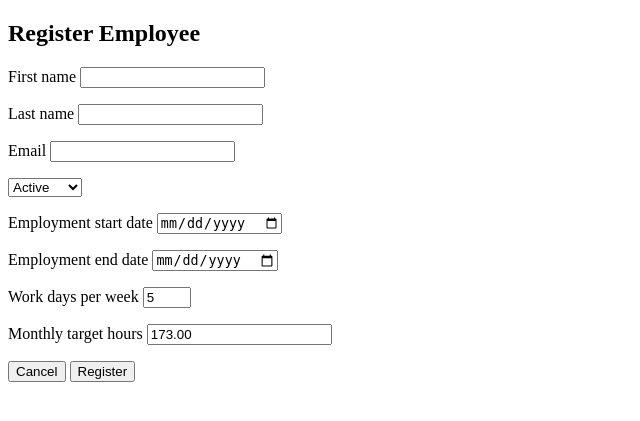
After one commit to minhunpam/parks-employee-management-system-web-app, a Django app: template src/frontend/templates/employees/employee-registration.html in a window 1280 px wide. The commit adds this page. Shown: the top 421 px of the page, without its empty margins (0-640 px from the left). Run offline with Django 5.2, Linux system fonts and the light colour scheme; the template is opened without the code that fills it, so the values that code supplies are empty.

Commit message:
- Restructure the frontend a bit to separate dashboard page and   registration page - Add some more validation for better UX

```diff
--- a/src/backend/employees/urls.py
+++ b/src/backend/employees/urls.py
@@ -2,12 +2,14 @@ from django.urls import path
 
 from .views import (
     employee_dashboard,
-    register_employee,
+    employee_register,
+    register,
 )
 
 app_name = "employees"
 
 urlpatterns = [
     path("dashboard/", employee_dashboard, name="employee-dashboard",),
-    path("register-employee/", register_employee, name="register-employee",),
+    path("employee-register/", employee_register, name="employee-register",),
+    path("register/", register, name="register",),
 ]
--- a/src/frontend/static/employees/employee-registration.js
+++ b/src/frontend/static/employees/employee-registration.js
@@ -1,15 +1,17 @@
 import { csrfToken } from "../common.js";
 
-const employeeDashboardPage = document.querySelector("#employee-dashboard-page");
-const employeeRegistrationUrl = employeeDashboardPage.dataset.employeeRegistrationUrl;
+const employeeRegistrationPage = document.querySelector("#employee-registration-page");
+const employeeDashboardUrl = employeeRegistrationPage.dataset.employeeDashboardUrl;
+const employeeRegistrationUrl = employeeRegistrationPage.dataset.employeeRegistrationUrl;
 
-const registerEmployeeButton = document.querySelector("#register-employee-button");
-const modal = document.querySelector("#employee-registration-modal");
 const form = document.querySelector("#employee-registration-form");
-const cancelButton = document.querySelector("#cancel-registration-button");
 
+const email = document.querySelector("#email");
 const employmentStartDate = document.querySelector("#employment-start-date");
 const employmentEndDate = document.querySelector("#employment-end-date");
+
+const cancelButton = document.querySelector("#cancel-registration-button");
+const employeeRegistrationStatus = document.querySelector("#employee-registration-status");
 
 const today = new Date();
 
@@ -53,12 +55,8 @@ employmentEndDate.addEventListener("change", () => {
   employmentEndDate.reportValidity();
 });
 
-registerEmployeeButton.addEventListener("click", () => {
-  modal.showModal();
-});
-
 cancelButton.addEventListener("click", () => {
-  modal.close();
+  window.location.assign(employeeDashboardUrl);
 });
 
 async function registerEmployee(payload) {
@@ -85,12 +83,14 @@ form.addEventListener("submit", async (event) => {
 
   try {
     result = await registerEmployee(payload);
-    console.log(result.result.message);
+    const errorObj = result.result.error;
+
+    if (errorObj.email) {
+      email.setCustomValidity(errorObj.email.join(" "));
+      email.reportValidity();
+    }
+
   } catch (error) {
-    console.log(error);
-    return;
+    employeeRegistrationStatus.textContent = "Something wrong happened and the developer has caught this!";
   }
-
-  modal.close();
-  form.reset();
 });
--- /dev/null
+++ b/src/frontend/templates/employees/employee-registration.html
@@ -0,0 +1,67 @@
+<!DOCTYPE html>
+<html lang="en">
+<head>
+    <meta charset="UTF-8">
+    <meta name="viewport" content="width=device-width, initial-scale=1.0">
+    <title>Employee Dashboard</title>
+
+    {% load static %}
+    <script type="module" src="{% static 'employees/employee-registration.js' %}"></script>
+</head>
+<body>
+    <header>
+    </header>
+    <main>
+        <div
+            id="employee-registration-page"
+            data-employee-dashboard-url="{% url 'employees:employee-dashboard' %}"
+            data-employee-registration-url="{% url 'employees:register' %}"
+        ></div>
+
+        <form id="employee-registration-form">
+            {% csrf_token %}
+            <h2>Register Employee</h2>
+            <p>
+                <label for="first-name">First name</label>
+                <input id="first-name" name="first_name" type="text" required>
+            </p>
+            <p>
+                <label for="last-name">Last name</label>
+                <input id="last-name" name="last_name" type="text" required>
+            </p>
+            <p>
+                <label for="email">Email</label>
+                <input id="email" name="email" type="email" required>
+            </p>
+            <p>
+                <label for="working-status">
+                <select id="working-status", name="working_status">
+                    <option value="active">Active</option>
+                    <option value="archived">Archived </option>
+                </select>
+            </p>
+            <p>
+                <label for="employment-start-date">Employment start date</label>
+                <input id="employment-start-date" name="employment_start_date" type="date" required>
+            </p>
+            <p>
+                <label for="employment-end-date">Employment end date</label>
+                <input id="employment-end-date" name="employment_end_date" type="date">
+            </p>
+            <p>
+                <label for="work-days-per-week">Work days per week</label>
+                <input id="work-days-per-week" name="work_days_per_week" type="number" min="1" max="7" value="5" required>
+            </p>
+            <p>
+                <label for="monthly-target-hours">Monthly target hours</label>
+                <input id="monthly-target-hours" name="monthly_target_hours" type="number" min="0" step="0.01" value="173.00" required>
+            </p>
+            <div>
+                <button id="cancel-registration-button" type="button">Cancel</button>
+                <button type="submit">Register</button>
+            </div>
+            <p id="employee-registration-status" role="status" aria-live="polite"></p>
+        </form>
+    </main>
+</body>
+</html>
```
Also changed, not shown: src/backend/employees/views.py (+33 -5 lines), src/frontend/templates/employees/employee-dashboard.html (+3 -55 lines).
